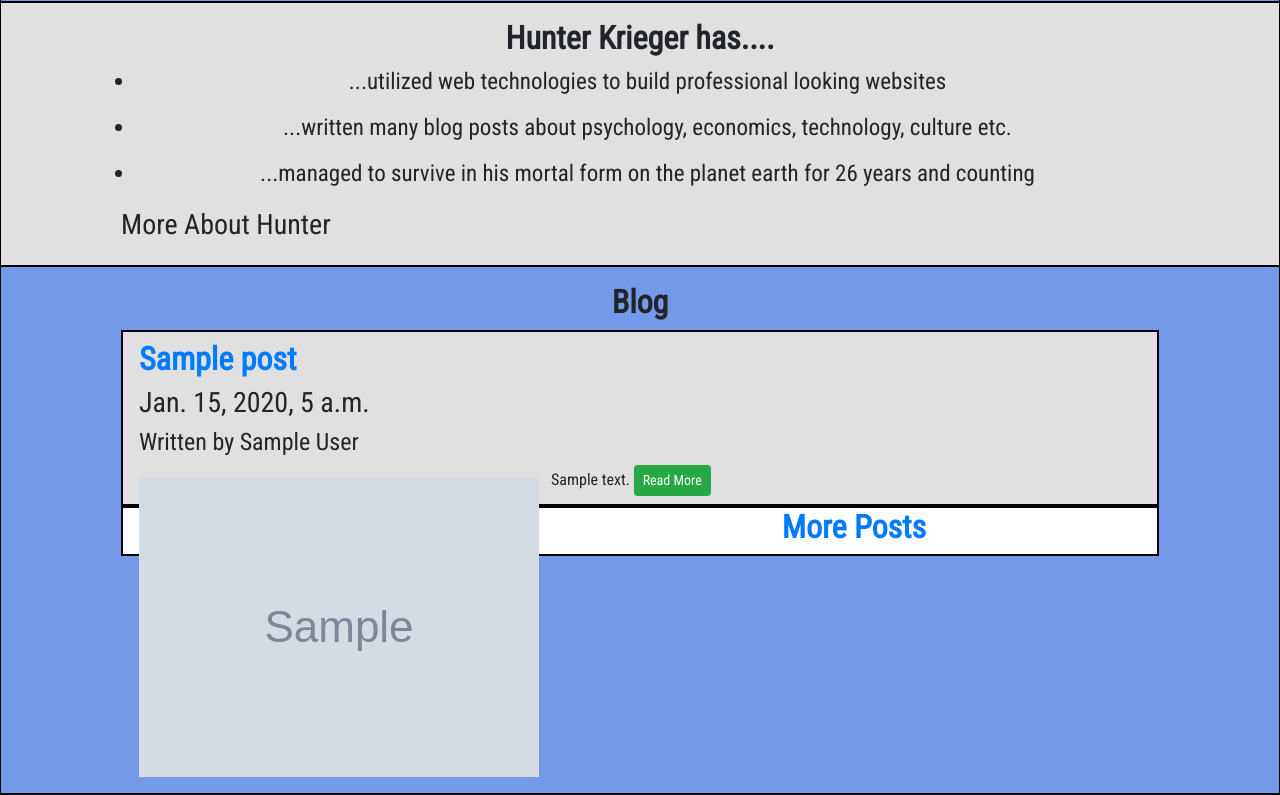
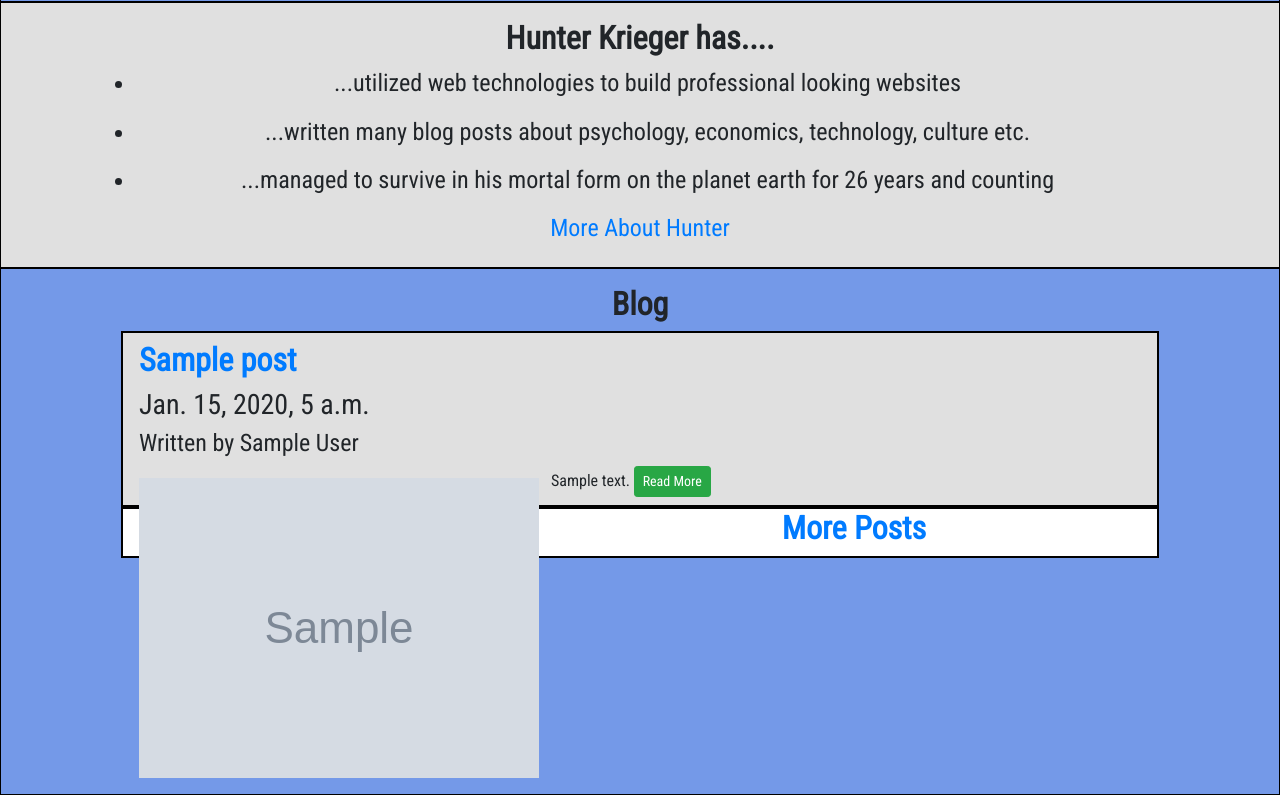
Before and after one commit to hckscripter6/hckrieger, a Django app: page / in a window 1280 px wide. Shown: the part 415-1210 px from the top of the page. Run offline with Django 3.2, Linux system fonts and the light colour scheme; tables that the repository leaves empty hold one stand-in row (values such as "Sample post"); grey boxes marked "Sample" are stand-in pictures; some libraries are stand-ins or nearby versions.

Commit message:
center about link

```diff
--- a/blog/static/blog/stylesheet.css
+++ b/blog/static/blog/stylesheet.css
@@ -50,6 +50,8 @@ header {
 #sidebar #recent_posts ul li {
     margin-bottom: 10px;
 }
+
+
 
 #sidebar aside,
 section#post-list {
--- a/blog/templates/blog/single_post.html
+++ b/blog/templates/blog/single_post.html
@@ -6,7 +6,10 @@
 
 {% block content %}
     <article class="wrapper">
-        <h2><a href="{% url 'single_post' post.id %}">{{ post.title }}</a></h2>
+        <h2>{{ post.title }}</h2>
+        <h3>{{ post.date_published }}</h3>
+        <h4>Written by {{ post.author }}</h4>
+        <img src="{{ post.image.url }}">
         {{ post.body | safe }}
     </article>
 {% endblock content %}
--- a/hckrieger/static/hckrieger/stylesheet.css
+++ b/hckrieger/static/hckrieger/stylesheet.css
@@ -28,6 +28,10 @@ body {
 
 h1, h2 {
     font-weight: bold;
+}
+
+p, li {
+    font-size: 1.05em;
 }
 
 #jumbotron,
--- a/hckrieger/templates/hckrieger/index.html
+++ b/hckrieger/templates/hckrieger/index.html
@@ -18,7 +18,7 @@
             <li>...written many blog posts about psychology, economics, technology, culture etc.</li>
             <li>...managed to survive in his mortal form on the planet earth for 26 years and counting</li>
         </ul>
-        <h3>More About Hunter</h3>
+        <h4 style="text-align: center;"><a href="{% url 'about' %}">More About Hunter</a></h4>
       </section>
 
       <section id="blog">
```
